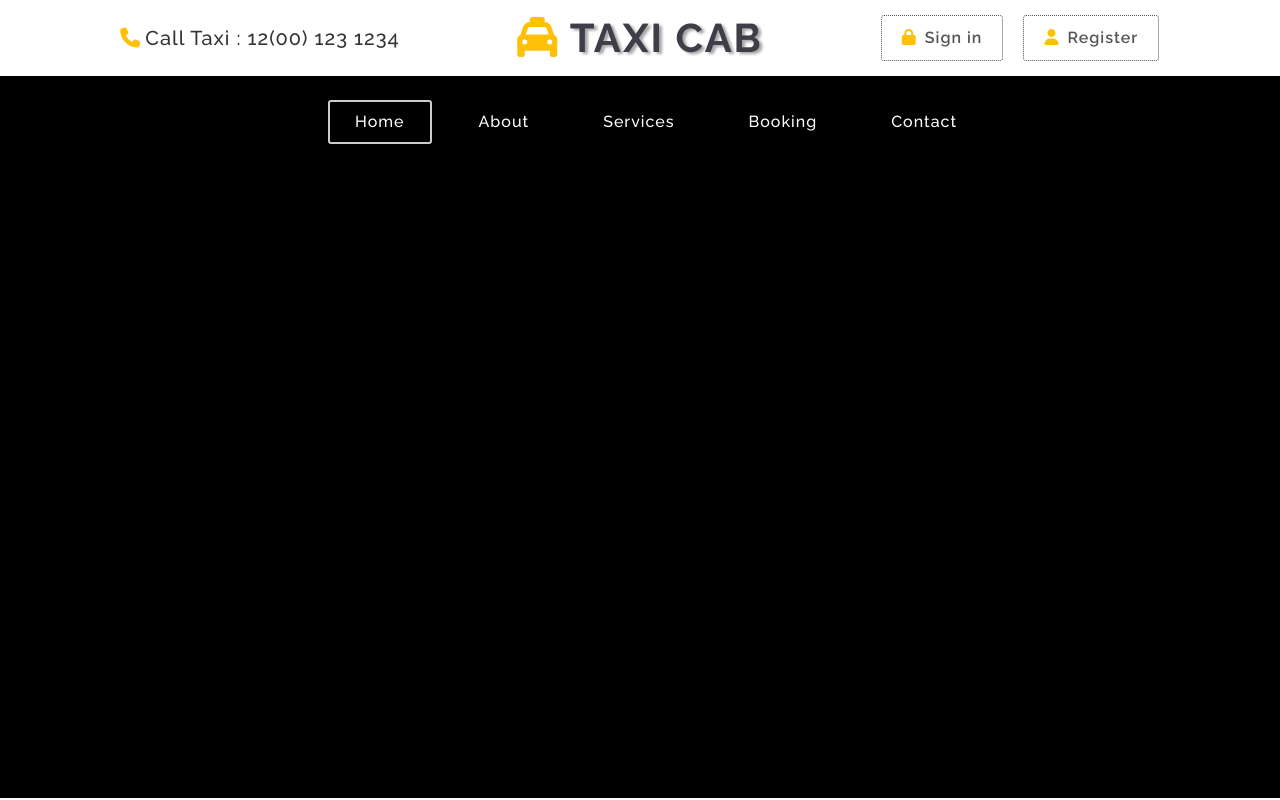
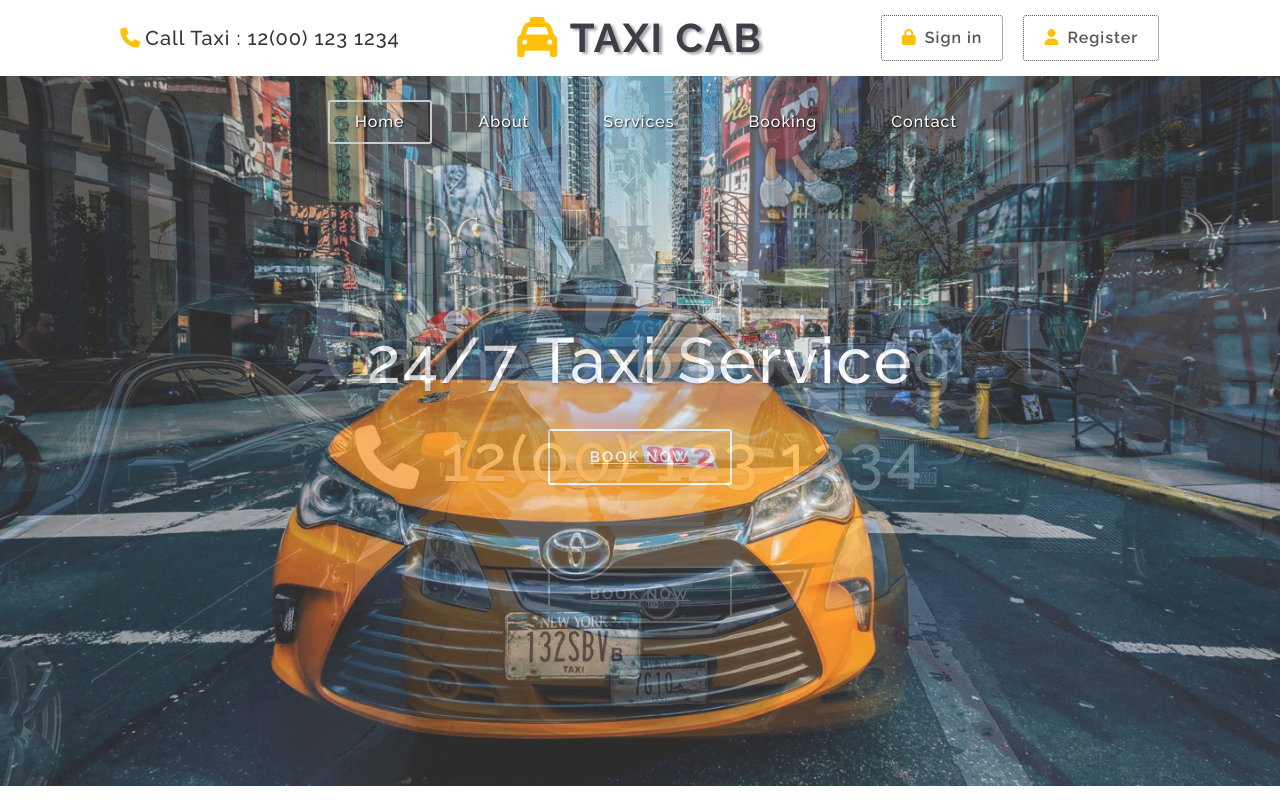
Before and after one commit to Cyber9jaDev/Car-Booking-System, a React (Vite) app in the folder client/: page / in a window 1280 px wide. Built offline with nearby package versions, Linux system fonts and the light colour scheme.

Commit message:
updated slider carousel

```diff
--- a/client/package.json
+++ b/client/package.json
@@ -10,10 +10,12 @@
     "preview": "vite preview"
   },
   "dependencies": {
+    "@types/react-slick": "^0.23.10",
     "axios": "^1.4.0",
     "react": "^18.2.0",
     "react-dom": "^18.2.0",
     "react-router-dom": "^6.12.1",
+    "react-slick": "^0.29.0",
     "sass": "^1.62.1",
     "slick-carousel": "^1.8.1"
   },
--- a/client/src/components/users/Banner.tsx
+++ b/client/src/components/users/Banner.tsx
@@ -1,13 +1,9 @@
 import { NavLink } from "react-router-dom";
 import '../../sass/banner.scss';
+import ReactSlider from "./Slider";
 
 const Banner = () => {
 
-  // style={({isActive, isPending}) => {
-  //             return {
-  //               color: isActive ? 'red' : 'white'
-  //             }
-  //           }}
   return (
     <section id="banner">
       <header>
@@ -32,8 +28,10 @@ const Banner = () => {
           </ul>
         </nav>
       </header>
-      <div className="banner-wrapper">
-
+      <div className="wrapper">
+        <div className="slider-container">
+          <ReactSlider />
+        </div>
       </div>
     </section>
 
--- /dev/null
+++ b/client/src/components/users/BannerSliderData.tsx
@@ -0,0 +1,31 @@
+export type SliderObjType = {
+  h4: string,
+  h5?: string,
+  img: string
+}
+
+export type SliderType = SliderObjType[]
+
+const BannerSliderData: SliderType = [
+  {
+    h4: "24/7 Taxi Service",
+    img: new URL('../../assets/banner5.jpg', import.meta.url).href
+  },
+  {
+    h4: "Online Cab Booking",
+    h5: 'No Extra Charges',
+    img: new URL('../../assets/banner2.jpg', import.meta.url).href
+  },
+  {
+    h4: "Reach Your Destination",
+    h5: 'Within Exact Time',
+    img: new URL('../../assets/banner3.jpg', import.meta.url).href
+  },
+  {
+    h4: "Travel Safe & Secure",
+    h5: 'Assured Cab Service',
+    img: new URL('../../assets/banner4.jpg', import.meta.url).href
+  }
+]
+
+export default BannerSliderData;
--- /dev/null
+++ b/client/src/components/users/Slide.tsx
@@ -0,0 +1,24 @@
+import { SliderObjType } from "./BannerSliderData";
+
+const Slide = ({ h4, h5, img }: SliderObjType)  => {
+
+  return (
+    <div className="banner-img" style={{background: `url(${img})` }}>
+      <div className="bs-slider-overlay">
+        <div className="banner-info text-center">
+          <h4>{h4}</h4>
+          { h5 && <h5 className="mb-5"><i className="fas fa-phone"></i> 12(00) 123 1234</h5>}
+          <a href="booking.html">Book Now</a>
+        </div>
+      </div>
+			</div>
+  )
+}
+
+export default Slide;
+
+{/* <div>
+      <h4 className="">{h4}</h4>
+      {h5 && <h5 className="">{h5}</h5>}
+      <img className="" src={img} alt={h4} />
+    </div> */}
--- /dev/null
+++ b/client/src/components/users/Slider.tsx
@@ -0,0 +1,41 @@
+import Slider from 'react-slick';
+import "slick-carousel/slick/slick.css";
+import "slick-carousel/slick/slick-theme.css";
+import BannerSliderData from './BannerSliderData';
+import Slide from './Slide';
+
+
+type SliderObjType = {
+  dots: boolean,
+  autoplay: boolean,
+  autoplaySpeed: number,
+  infinite: boolean,
+  speed: number,
+  slidesToShow: number,
+  slidesToScroll: number,
+  arrows: boolean,
+  fade: boolean
+}
+
+
+const ReactSlider = () => {
+  const settings : SliderObjType = {
+    arrows: true,
+    fade: true,
+    dots: true,
+    autoplay: true,
+    autoplaySpeed: 1000,
+    infinite: true,
+    speed: 1000,
+    slidesToShow: 1,
+    slidesToScroll: 1,
+  }
+
+  return (
+    <Slider { ...settings }>
+      { BannerSliderData.map(slide => <Slide { ...slide } /> ) }
+    </Slider>
+  )
+}
+
+export default ReactSlider
--- a/client/src/sass/banner.scss
+++ b/client/src/sass/banner.scss
@@ -2,11 +2,13 @@
 
   position: relative;
   min-height: calc(100vh - 78px);
-  background: black;
+  // background: black;
   height: 100%;
+  z-index: 999 !important;
 
   nav{
     padding-top: 1.5em;
+    z-index: 999 !important;
   }
 
   nav > ul{
@@ -18,6 +20,7 @@
   nav > ul > li {
     list-style: none;
     margin: 0 10px;
+    z-index: 999 !important;
   }
 
   nav > ul > li > .nav-link{
@@ -38,4 +41,114 @@
     border-radius: 3px;
   }
 
+  .slider-container{
+    position: absolute;
+    top: 0 !important;
+    width: 100% !important;
+    left: 0 !important;
+    overflow-x: hidden !important;
+  }
+
+  .banner-img{
+    z-index: -99 !important;
+    background-position: center !important;
+    background-size: cover !important;
+    -webkit-background-size: cover !important;
+    background-repeat: no-repeat !important;
+    -o-background-size: cover;
+    -moz-background-size: cover;
+    -ms-background-size: cover;
+    min-height: 710px;
+    width: 100% !important;
+  }
+
+  .banner-info{
+    padding-top: 15em;
+  }
+
+  .banner-info h4, .banner-info h5 {
+    letter-spacing: 2px;
+    line-height: 1.4em;
+    text-shadow: 0 1px 2px rgba(0, 0, 0, 0.37);
+    font-size: 4em;
+    color: #fff;
+    position: relative;
+  }
+
+  .banner-info h5 {
+    letter-spacing: 3px;
+  }
+
+  .banner-info h5:after ,.banner-info h2:after{
+    position: absolute;
+    content: "";
+    width: 10%;
+    height: 4px;
+    background: #fff;
+    left: 45%;
+    bottom: -25%;
+  }
+  .banner-info a {
+    font-size: 15px;
+    font-weight: 600;
+    letter-spacing: 2px;
+    text-transform: uppercase;
+    color: #fff;
+    padding: 15px 40px;
+    border: 2px solid #fff;
+    border-radius: 3px;
+    margin-top: 1em;
+    display: inline-block;
+  }
+
+  .banner-info a:hover {
+    background: #ffc107;
+    border: 2px solid #ffc107;
+    color: #fff;
+  }
+
+  .banner-info span {
+    font-size: 60px;
+    color: #fff;
+    margin-bottom: 10px;
+  }
+//   .rslides{
+//     position: relative;
+//     list-style: none;
+//     overflow: hidden;
+//     width: 100%;
+//     padding: 0;
+//   }
+
+//   .rslides li {
+//     -webkit-backface-visibility: hidden;
+//     position: absolute;
+//     display: none;
+//     width: 100%;
+//     left: 0;
+//     top: 0;
+//   }
+
+//   .rslides li:first-child {
+//     position: relative;
+//     display: block;
+//     float: left;
+//   }
+
+//   .rslides img {
+//     display: block;
+//     height: auto;
+//     width: 100%;
+//     border: 0;
+//   }
+
+
+
+
+
+
+
+
+
+
 }
```
Also changed, not shown: 1 other file (tests, documents, lock files or other folders).
